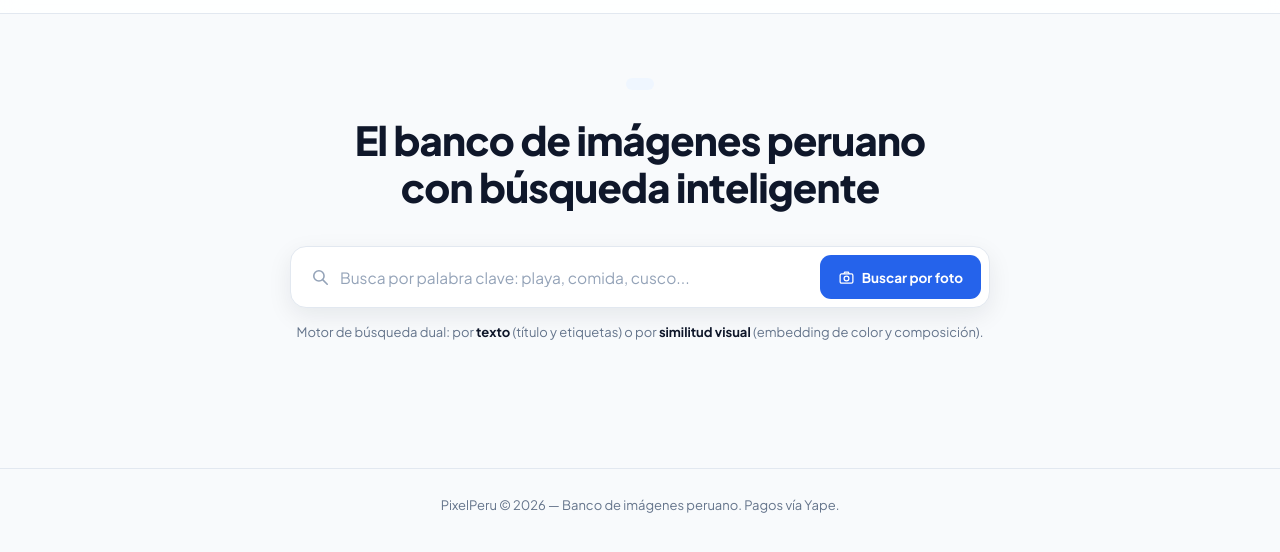
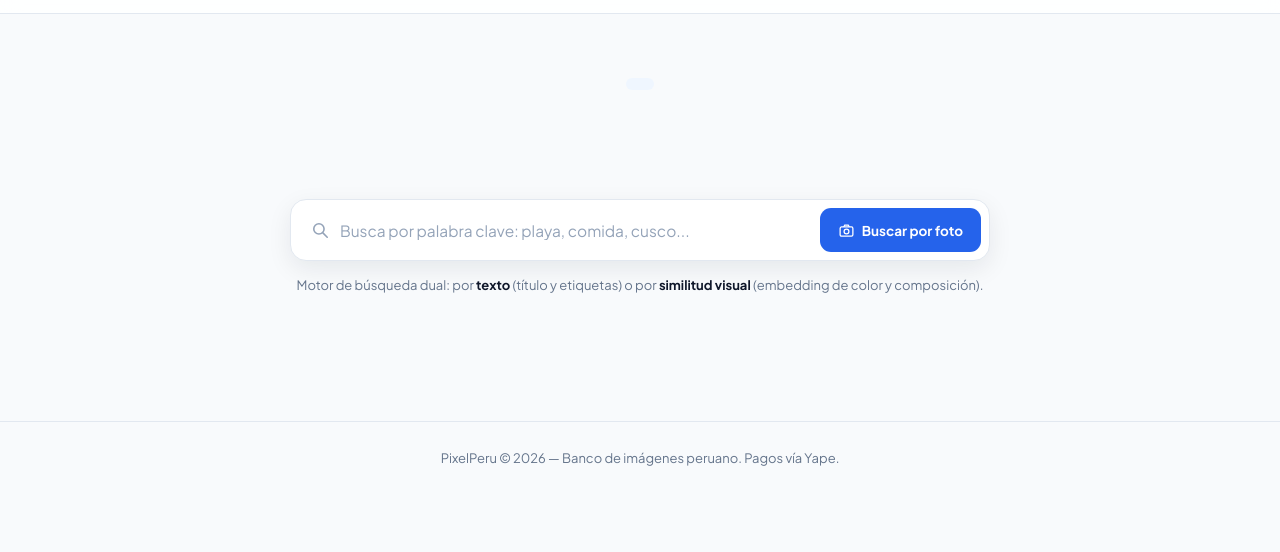
Before and after one commit to ElPulpin121314/PIXEL-PERU-FI, a website: page public/index.html in a window 1280 px wide. Shown: the part 54-606 px from the top of the page. Drawn offline with Linux system fonts and the light colour scheme; no server answers.

Commit message:
Fix title and meta description in index.html
Updated the title and cleared the description meta tag.

```diff
--- a/public/index.html
+++ b/public/index.html
@@ -3,8 +3,8 @@
 <head>
   <meta charset="UTF-8" />
   <meta name="viewport" content="width=device-width, initial-scale=1.0" />
-  <title>PixelPeru </title>
-  <meta name="description" content="Imágenes gratis y de pago hechas en el Perú. Busca por palabra clave o por imagen." />
+  <title>Pixel Peru </title>
+  <meta name="description" content="" />
   <link rel="preconnect" href="https://fonts.googleapis.com">
   <link rel="preconnect" href="https://fonts.gstatic.com" crossorigin>
   <link href="https://fonts.googleapis.com/css2?family=Plus+Jakarta+Sans:wght@400;500;600;700;800&display=swap" rel="stylesheet">
@@ -30,7 +30,7 @@
   <main class="main">
     <section class="hero">
       <span class="hero-badge"></span>
-      <h1>El banco de imágenes peruano<br/>con búsqueda inteligente</h1>
+      <h1><br/></h1>
       <p class="hero-sub"></p>
 
       <div class="search-wrap">
```
